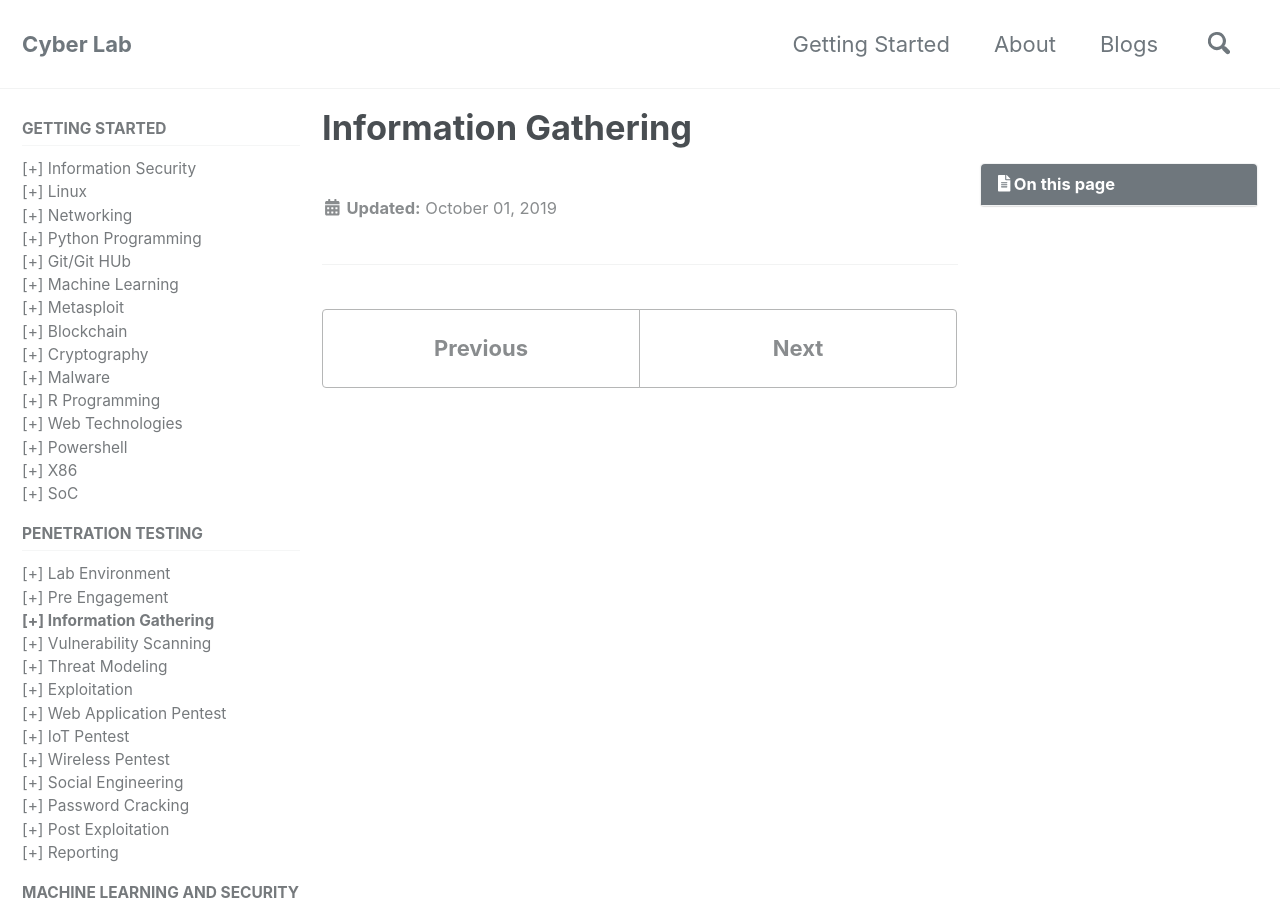
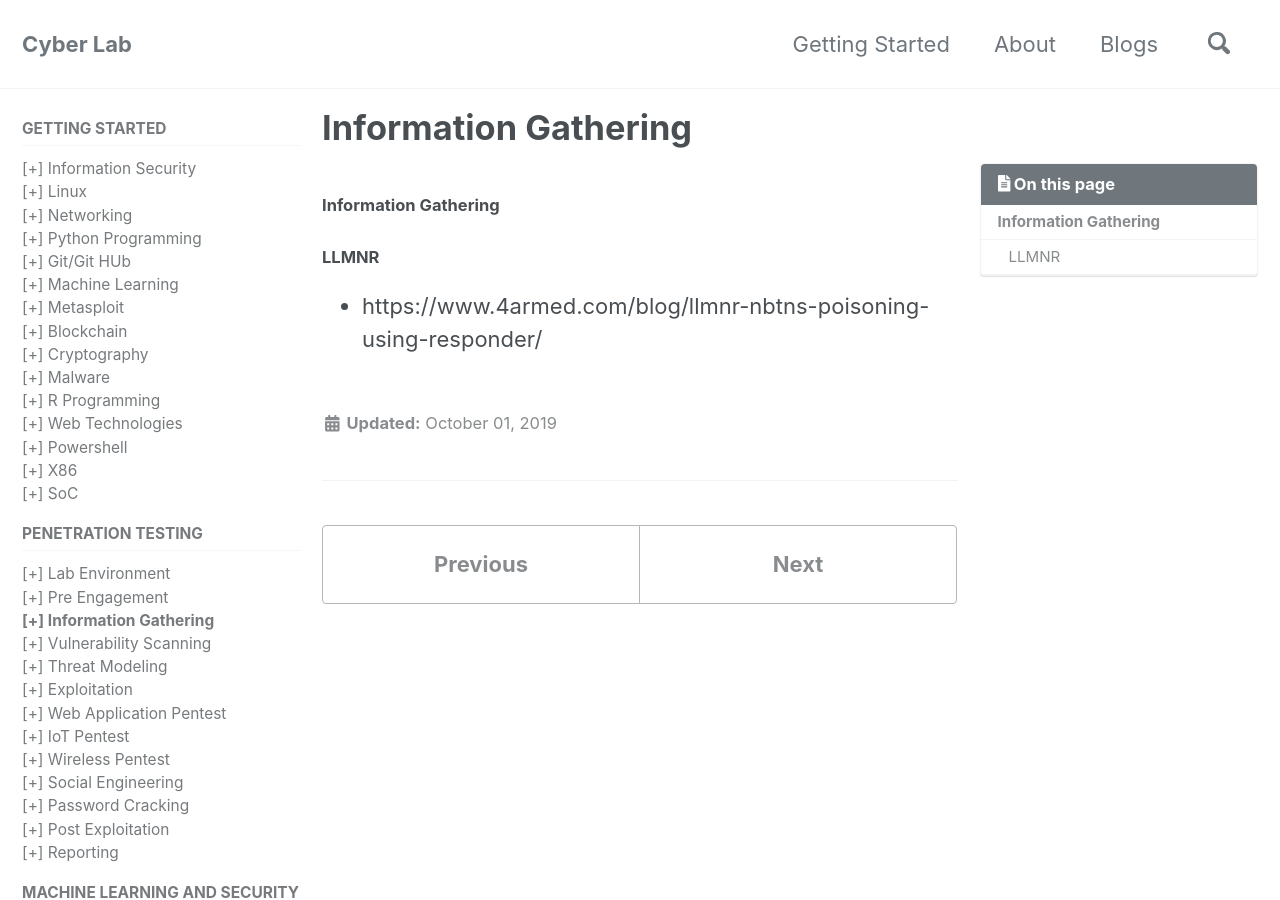
Before and after one commit to mohareti/cyberlab, a Jekyll site: the page built from _pentest/02_info-gathering.md, in a window 1280 px wide and 900 px high. Built offline with Jekyll 4.4.1, drawn with Linux system fonts in a browser that asks for light colours; cached includes are drawn as plain includes; nearby versions of some CDN libraries.

Commit message:
Update 02_info-gathering.md

```diff
--- a/_pentest/02_info-gathering.md
+++ b/_pentest/02_info-gathering.md
@@ -3,3 +3,7 @@ title: "Information Gathering"
 permalink: /pentest/02_info-gathering/
 toc: true
 ---
+
+#### Information Gathering
+##### LLMNR
+- https://www.4armed.com/blog/llmnr-nbtns-poisoning-using-responder/
```
